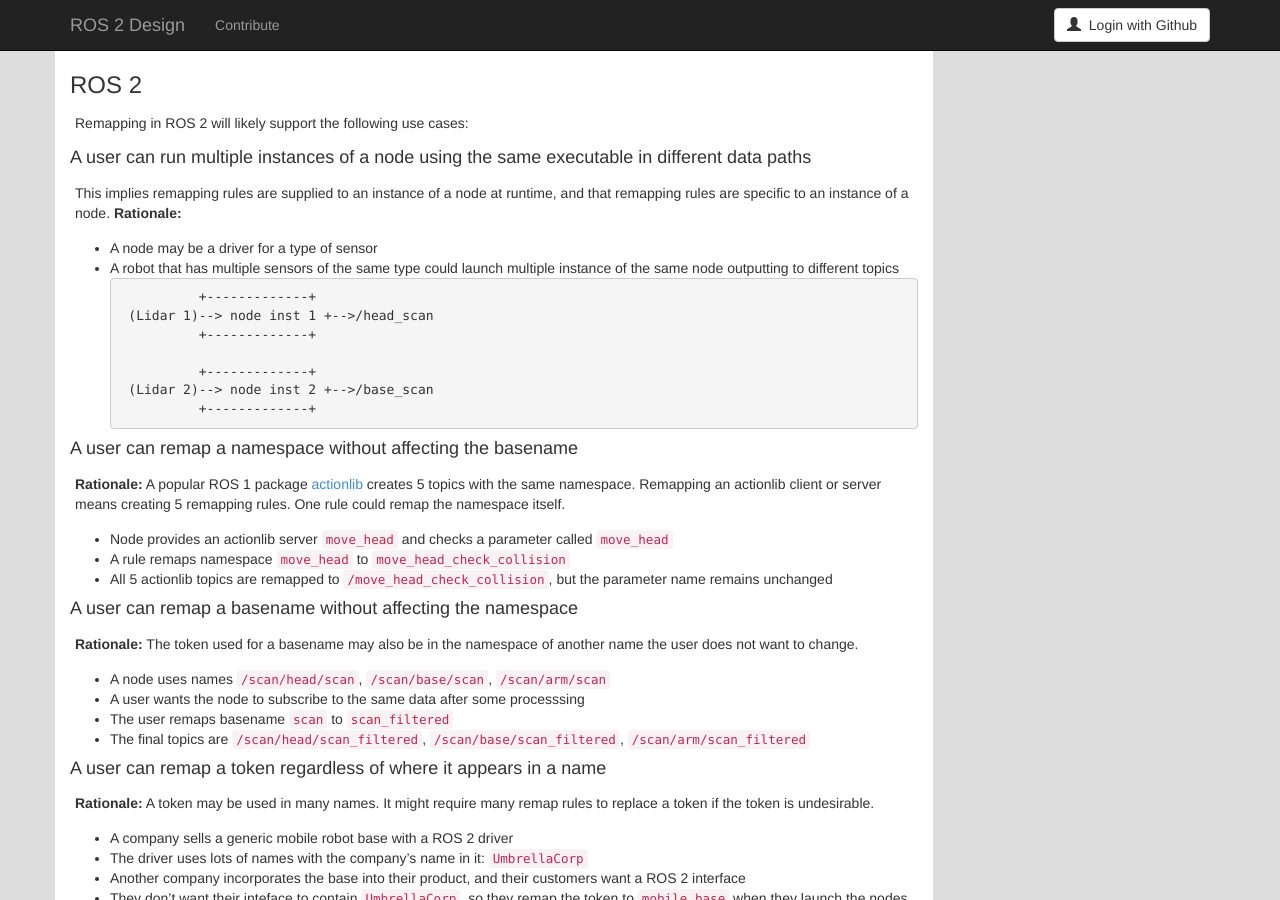
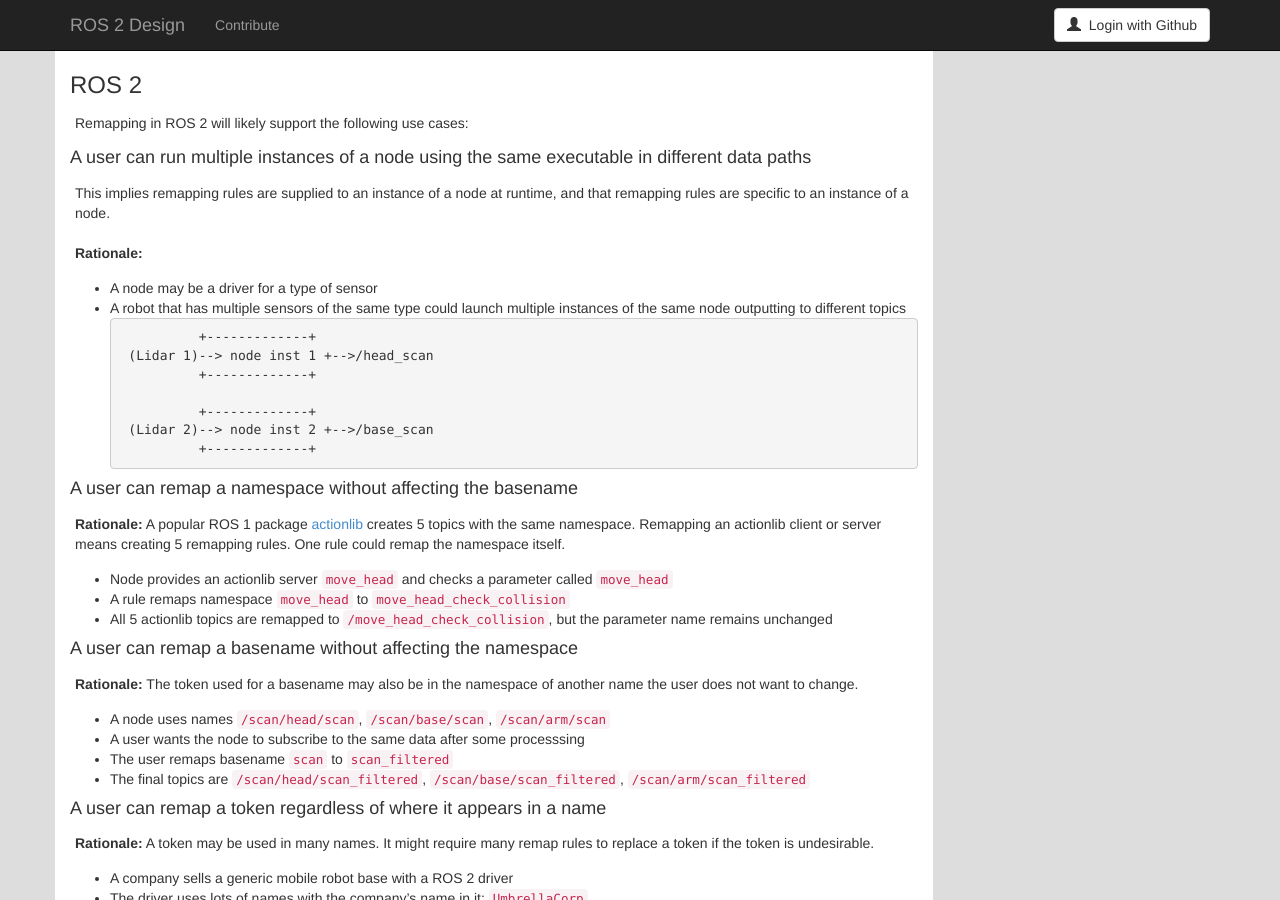
Before and after one commit to ros2/design, a Jekyll site: the page built from articles/remapping.md, in a window 1280 px wide and 900 px high, scrolled down 974 px. Built offline with Jekyll 4.4.1, drawn with Linux system fonts in a browser that asks for light colours; nearby versions of some CDN libraries; our own code applies the rules of GitHub Pages for plain Markdown files.

Commit message:
Fixed typo, added line breaks before rationale

````diff
--- a/articles/remapping.md
+++ b/articles/remapping.md
@@ -60,10 +60,11 @@ Remapping in ROS 2 will likely support the following use cases:
 
 #### A user can run multiple instances of a node using the same executable in different data paths
 This implies remapping rules are supplied to an instance of a node at runtime, and that remapping rules are specific to an instance of a node.
+
 **Rationale:**
 
 - A node may be a driver for a type of sensor
-- A robot that has multiple sensors of the same type could launch multiple instance of the same node outputting to different topics
+- A robot that has multiple sensors of the same type could launch multiple instances of the same node outputting to different topics
 ```
             +-------------+
  (Lidar 1)--> node inst 1 +-->/head_scan
@@ -109,6 +110,7 @@ It might require many remap rules to replace a token if the token is undesirable
 
 #### A user can remap just a relative name used in code
 This implies remapping prior to FQN expansion
+
 **Rationale:**
 
 - A node uses two names `cat` and `/ns/cat`
@@ -137,6 +139,7 @@ This is part of the behavior of ROS 1 remapping, so including it will ease the t
 
 #### A user can supply node specific remapping arguments via the command line
 This implies there is a way to uniquely identify a node in a process.
+
 **Rationale:**
 This is part of the behavior of ROS 1 remapping.
 It is important for ROS 2 because it supports multiple nodes in the same process.
@@ -144,6 +147,7 @@ It is important for ROS 2 because it supports multiple nodes in the same process
 
 #### A user can put a node into a specific namespace
 This implies there is a way to uniquely identify a node in a process.
+
 **Rationale:**
 ROS 1 has this feature using the environment variable `ROS_NAMESPACE` and the argument `__ns`
 These may not be sufficient in ROS 2 because it supports multiple nodes in the same process.
@@ -156,6 +160,7 @@ These may not be sufficient in ROS 2 because it supports multiple nodes in the s
 #### A user can remap a name they see on a node after it has launched
 This implies remapping rules are applied in sequence.
 This also implies there is a way to supply remapping rules to a node besides the command line (services?).
+
 **Rationale:**
 A developer may want to make a running node subscribe to a different source of data to see how it behaves.
 It is less work for them to change the name they see rather than digging through the source code to find the original name.
````
